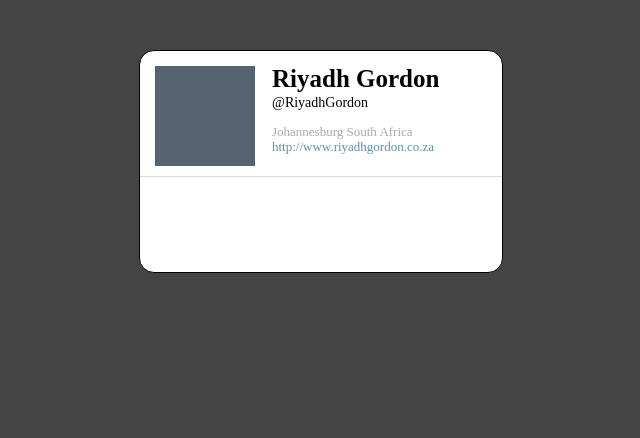
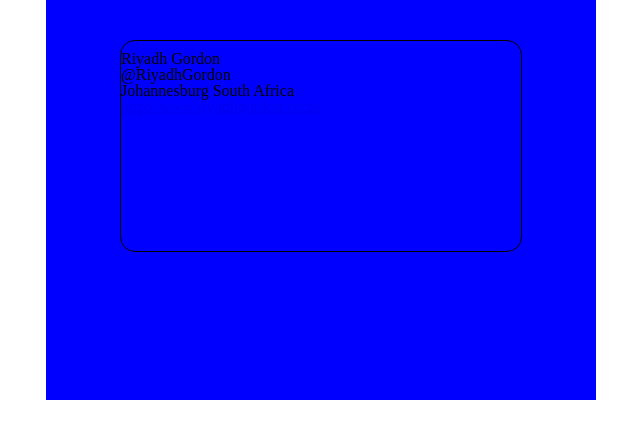
Before and after one commit to maku18/icon, a plain HTML site: page index.html in a window 1280 px wide. Shown: the whole page, without its empty margins (319-959 px from the left). Drawn offline with Linux system fonts and the light colour scheme.

Commit message:
Revert "zrobienie stylów w czesci header"
This reverts commit 645c43a69948000e50abd08fb4f8c79095909e87.

```diff
--- a/index.html
+++ b/index.html
@@ -8,13 +8,10 @@
     <body>
         <div class="main_wrapper">
             <div class="header">
-                <div class="logo"></div>
-                <div class="data">
-                    <p class="name">Riyadh Gordon</p>
-                    <p class="email">@RiyadhGordon</p>
-                    <p class="location">Johannesburg South Africa</p>
-                    <a href="#">http://www.riyadhgordon.co.za</a>
-                </div>
+                <p class="name">Riyadh Gordon</p>
+                <p class="email">@RiyadhGordon</p>
+                <p class="location">Johannesburg South Africa</p>
+                <a href="#">http://www.riyadhgordon.co.za</a>
             </div>
             <div class="content"></div>
             <div class="footer"></div>
--- a/style.css
+++ b/style.css
@@ -46,50 +46,18 @@ table {
 	border-collapse: collapse;
 	border-spacing: 0;
 }
-body {
-    background: #444;
-}
 .main_wrapper {
-    background: white;
-    height: 221px;
-    width: 362px;
-    margin: 50px auto;
+    background:blue;
+    height: 400px;
+    width: 550px;
+    margin: 0 auto;
     overflow: hidden;
-    border: 1px solid;
-    border-radius: 15px;
 }
 .main_wrapper .header {
-   padding: 15px 20px 10px 15px;
-   border-bottom: 1px solid #ddd;
-   clear: both;
-   overflow: hidden;
+    border: 1px solid;
+    height: 200px;
+    width: 400px;
+    border-radius: 15px;
+    margin: 40px auto;
+    padding-top: 10px;
 }
-.main_wrapper .header .logo {
-    height: 100px;
-    width: 100px;
-    background: #556370;
-    float: left;
-}
-.main_wrapper .header .data {
-    float: right;
-    width: 210px;
-}
-.main_wrapper .header .data .name{
-    font-size: 25px;
-    font-weight: bold;
-
-}
-.main_wrapper .header .data .email {
-    font-size: 14px;
-    padding-top: 5px;
-}
-.main_wrapper .header .data .location{
-    padding-top: 15px;
-    font-size: 13px;
-    color: #aaa;
-}
-.main_wrapper .header .data a{
-    font-size: 13px;
-    color: #5A92B4;
-    text-decoration: none;
-}
```
